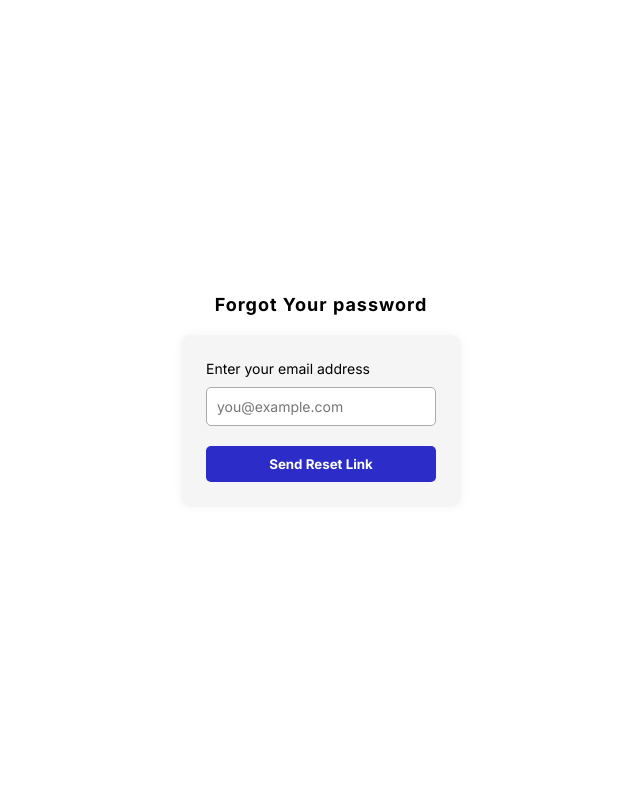
After one commit to faresabe/project_tracker, a PHP site: page /authentication/forgotpassword.html in a window 1280 px wide. The commit adds this page. Shown: the whole page, without its empty margins (319-959 px from the left). Run offline with PHP 8.4, Linux system fonts and the light colour scheme.

Commit message:
create forgot password and modifiy sign in / index.html

```diff
--- /dev/null
+++ b/authentication/forgotpassword.html
@@ -0,0 +1,27 @@
+<!DOCTYPE html>
+<html lang="en">
+<head>
+  <meta charset="UTF-8" />
+  <meta name="viewport" content="width=device-width, initial-scale=1.0"/>
+  <title>Forgot Password</title>
+  <link rel="stylesheet" href="sign_in.css" />
+  <link href="https://fonts.googleapis.com/css2?family=Inter:wght@400;600;700&display=swap" rel="stylesheet">
+
+</head>
+<body>
+
+  <div class="login-container">
+    <h2>Forgot Your password</h2>
+
+    <div class="login-box">
+      <form>
+        <label for="email">Enter your email address</label>
+        <input type="email" id="email" placeholder="you@example.com" required>
+
+        <button type="submit">Send Reset Link</button>
+      </form>
+    </div>
+  </div>
+
+</body>
+</html>
--- a/authentication/sign_in.css
+++ b/authentication/sign_in.css
@@ -71,10 +71,13 @@
   }
 
   /* Forgot password */
-  .forgot {
+
+  .forgot-link {
     display: block;
     margin-top: 10px;
-    font-size: 12px;
+    font-size: 14px;
     color: #333;
+    text-align: right;
     text-decoration: underline;
+    font-family: 'Inter', sans-serif;
   }
--- a/authentication/sign_in.html
+++ b/authentication/sign_in.html
@@ -22,7 +22,7 @@
 
         <button type="submit">Sign In</button>
       </form>
-      <a href="#" class="forgot">Forgot password?</a>
+      <a href="forgotpassword.html" class="forgot-link">Forgot password?</a>
     </div>
   </div>
 
--- a/index.html
+++ b/index.html
@@ -15,8 +15,8 @@
 
 
         <nav class="nav">
-            <a href="sign_up.html">Sign up</a>
-            <a href="sign_in.html">Sign in</a>
+            <a href="authentication/sign_up.html">Sign up</a>
+            <a href="authentication/sign_in.html">Sign in</a>
             <a href="#">contact</a>
         </nav>
     </header>
```
